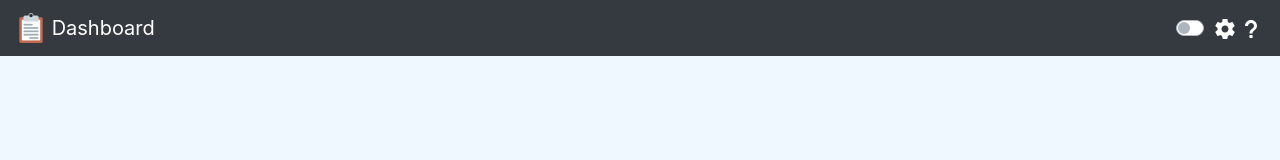
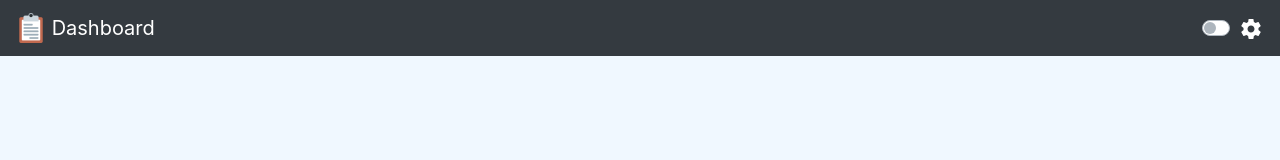
Before and after one commit to jnguyen9763/dashboard, a React (Create React App) app: page / in a window 1280 px wide. Shown: the top 160 px of the page. Built offline with nearby package versions, Linux system fonts and the light colour scheme.

Commit message:
temporarily removed help button

```diff
--- a/src/components/Dashboard/Dashboard.js
+++ b/src/components/Dashboard/Dashboard.js
@@ -20,6 +20,7 @@ import Note from '../Note/Note'
 import TodoList from '../TodoList/TodoList'
 import Converter from '../Converter/Converter'
 import Calculator from '../Calculator/Calculator'
+import { MdInfoOutline } from 'react-icons/md'
 
 const ReactGridLayout = WidthProvider(RGL)
 const columns = 50
--- a/src/components/Nav/Nav.js
+++ b/src/components/Nav/Nav.js
@@ -5,7 +5,6 @@ import Form from 'react-bootstrap/Form'
 import styles from './Nav.module.css'
 import logo from '../../assets/images/logo.png'
 import { MdSettings } from 'react-icons/md'
-import { IoMdHelp } from 'react-icons/io'
 
 function Nav({ modalToggle, setModalToggle, draggable, setDraggable }) {
     return (
@@ -31,9 +30,6 @@ function Nav({ modalToggle, setModalToggle, draggable, setDraggable }) {
                 <Button type="button" variant="link" className={styles.Button} onClick={() => setModalToggle(!modalToggle)}>
                     <MdSettings />
                 </Button>
-                <Button type="button" variant="link" className={styles.Button}>
-                    <IoMdHelp />
-                </Button>
             </div>
         </Navbar>
     )
```
